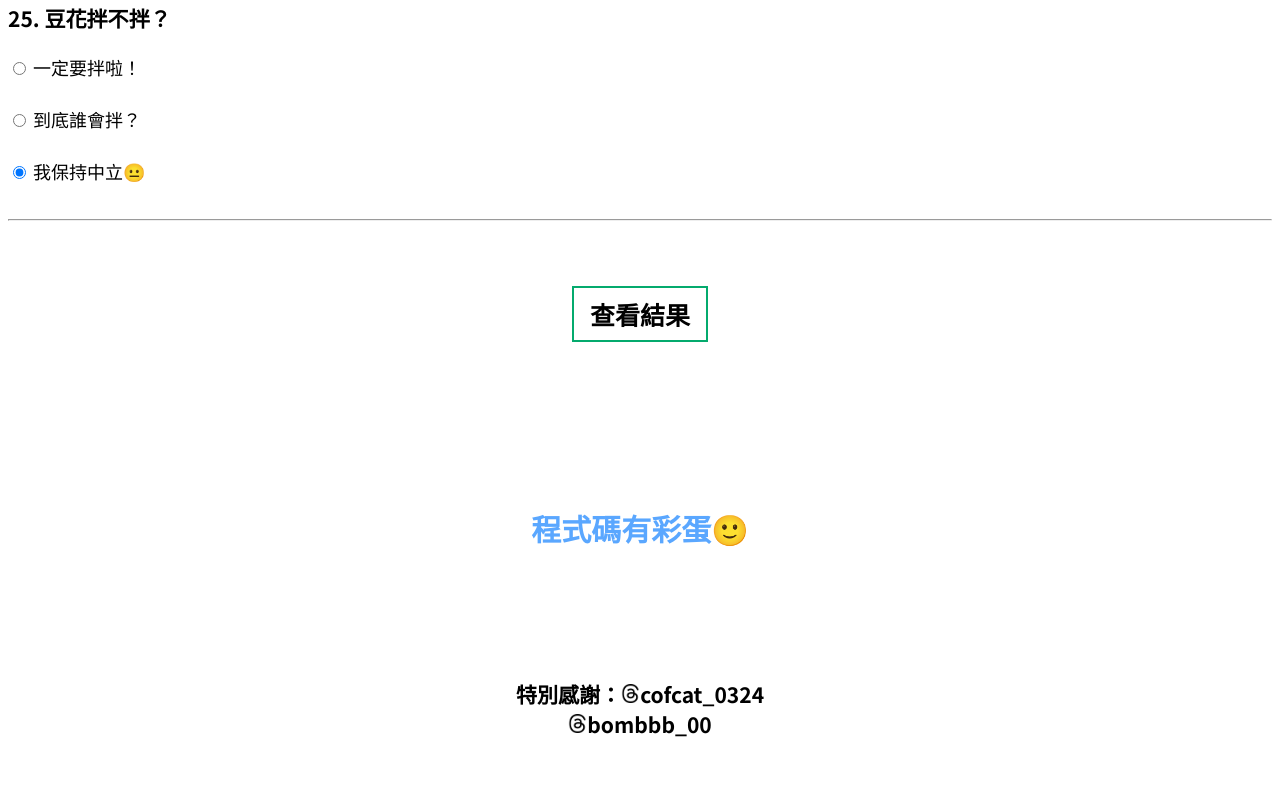
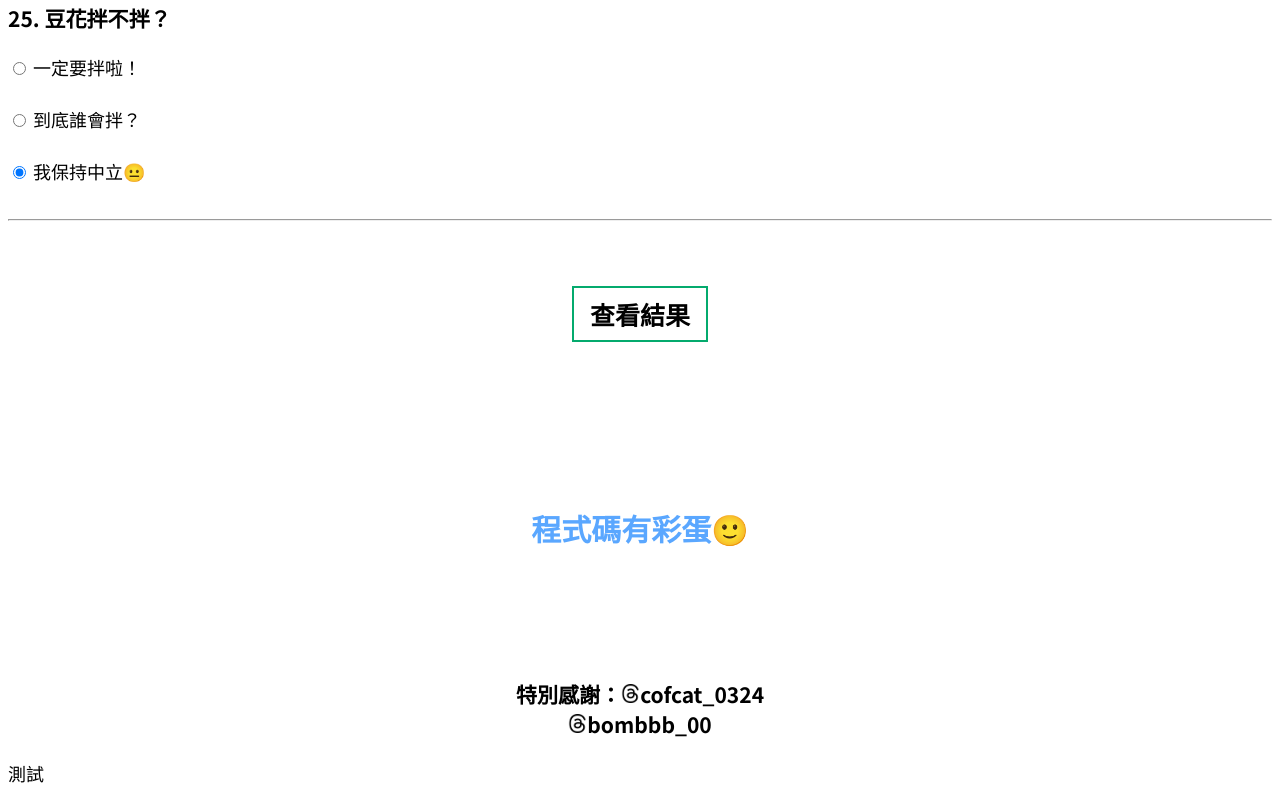
Before and after one commit to zhangTWN/zhangTWN.github.io, a plain HTML site: page index.html in a window 1280 px wide. Shown: the part 7403-8207 px from the top of the page. Before the commit the page ends 8163 px from the top, so only its background shows below. Drawn offline with Linux system fonts and the light colour scheme.

Commit message:
Update index.html

```diff
--- a/index.html
+++ b/index.html
@@ -612,6 +612,7 @@
 <br><br><br>
 <h3 class="h3">特別感謝：<img src="Threads_logo.png" width="19" height="19">cofcat_0324
     <br><img src="Threads_logo.png" width="19" height="19">bombbb_00</h3>
+<p>測試</p>
 
 </body>
 </html>
```
